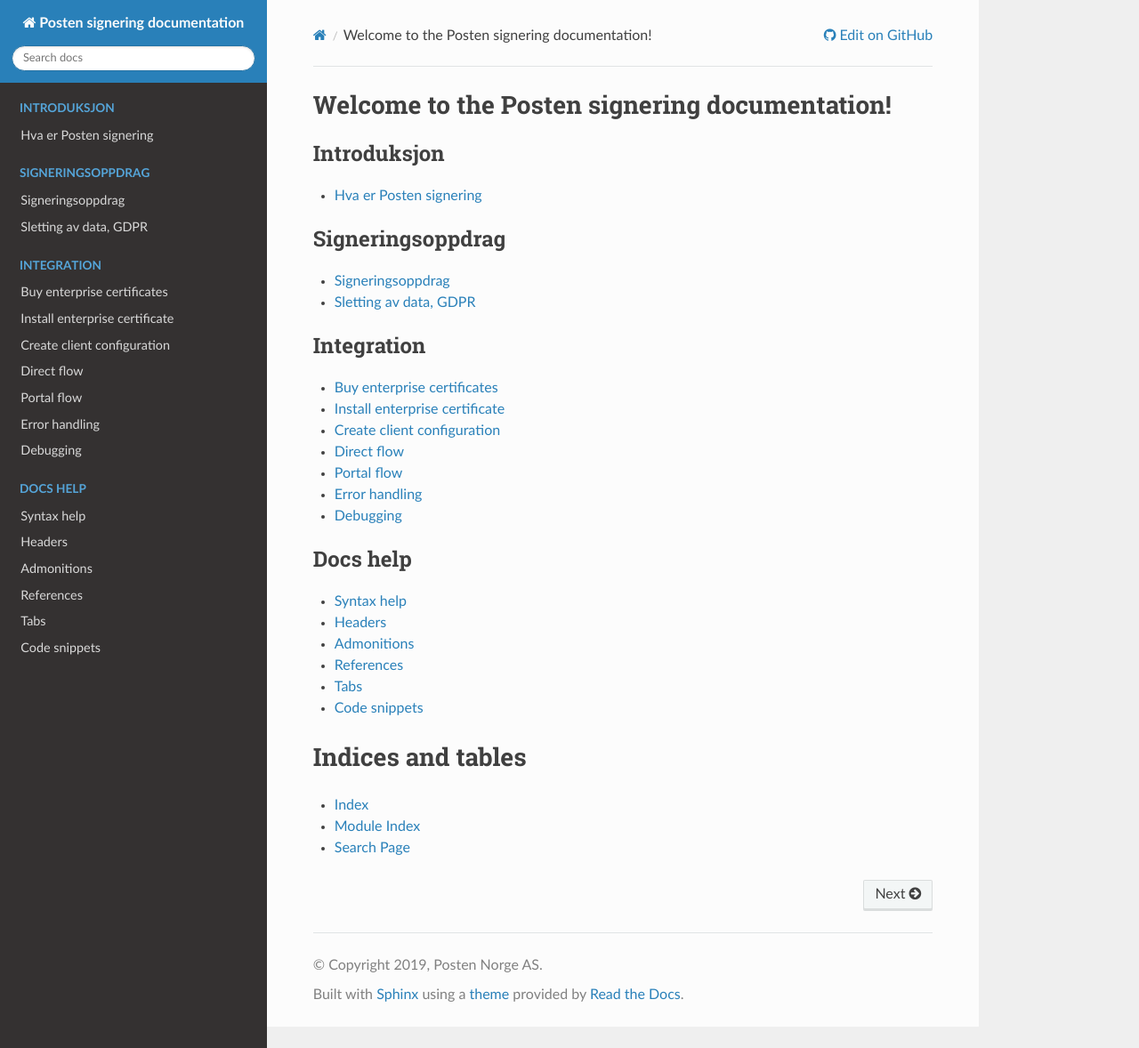
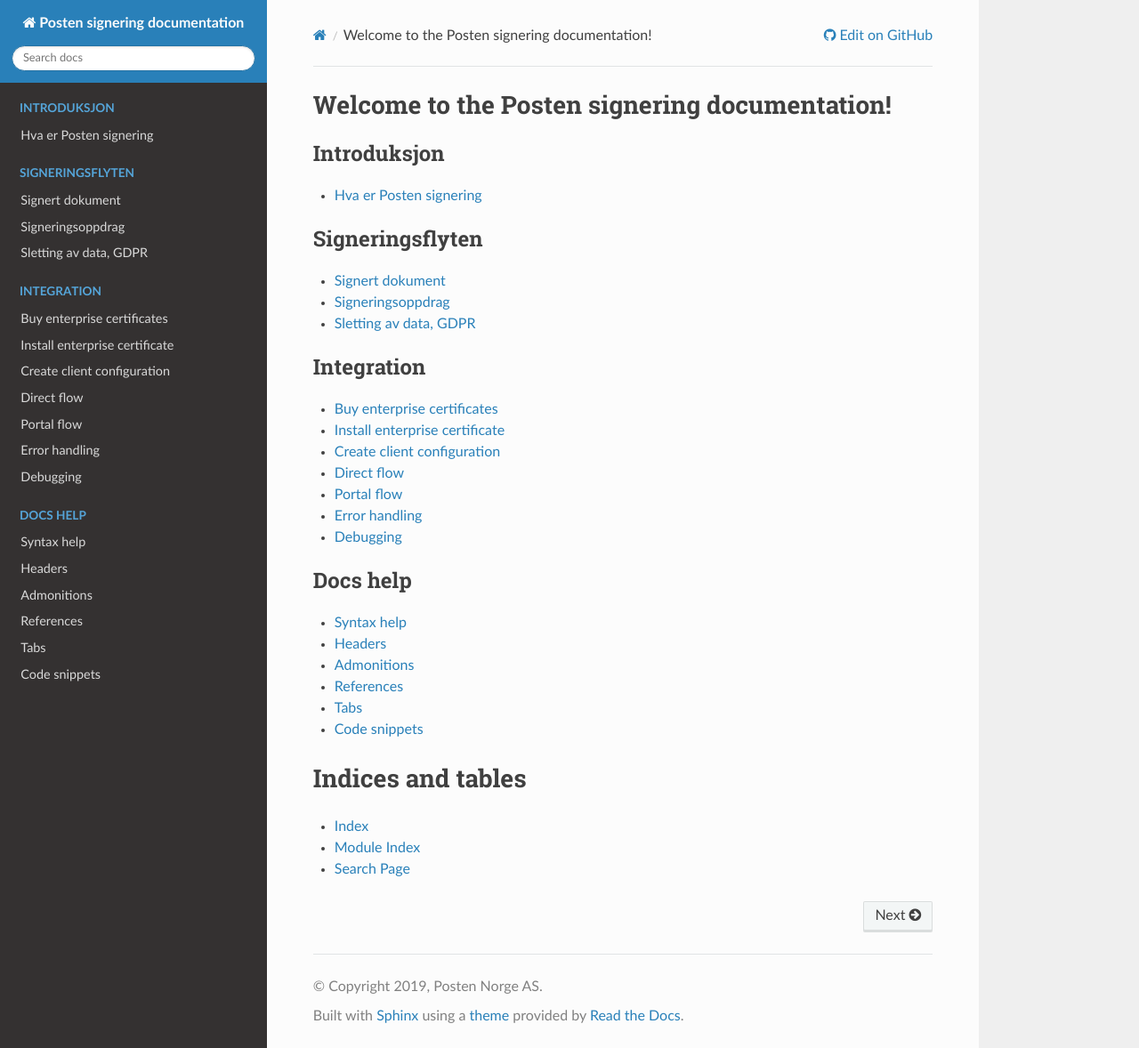
Before and after one commit to ramonarellano/signering-docs, a Sphinx documentation site: the page built from source/index.rst, in a window 1280 px wide and 1178 px high. Shown: the whole window at 89% size. Built offline with Sphinx 7.4.7 and the Read the Docs theme 2.0.0, drawn with Linux system fonts in a browser that asks for light colours.

Commit message:
Lager ny fil for signert dokument

```diff
--- a/source/index.rst
+++ b/source/index.rst
@@ -14,8 +14,9 @@
 
 .. toctree::
    :maxdepth: 1
-   :caption: Signeringsoppdrag
+   :caption: Signeringsflyten
 
+   signert-dokument
    signeringsoppdrag
    gdpr
 
--- /dev/null
+++ b/source/signert-dokument.rst
@@ -0,0 +1,2 @@
+Signert dokument
+*****************
```
